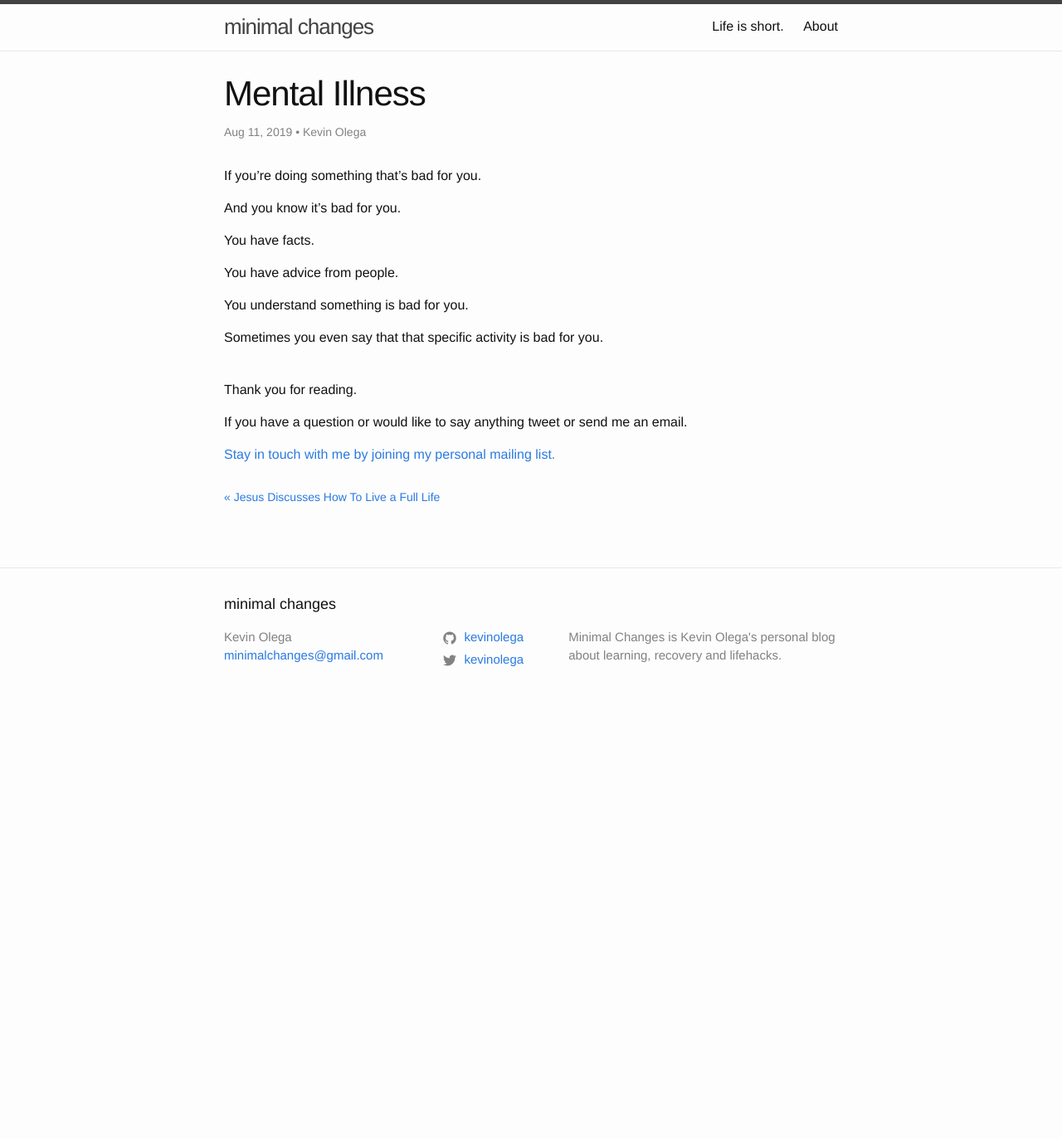
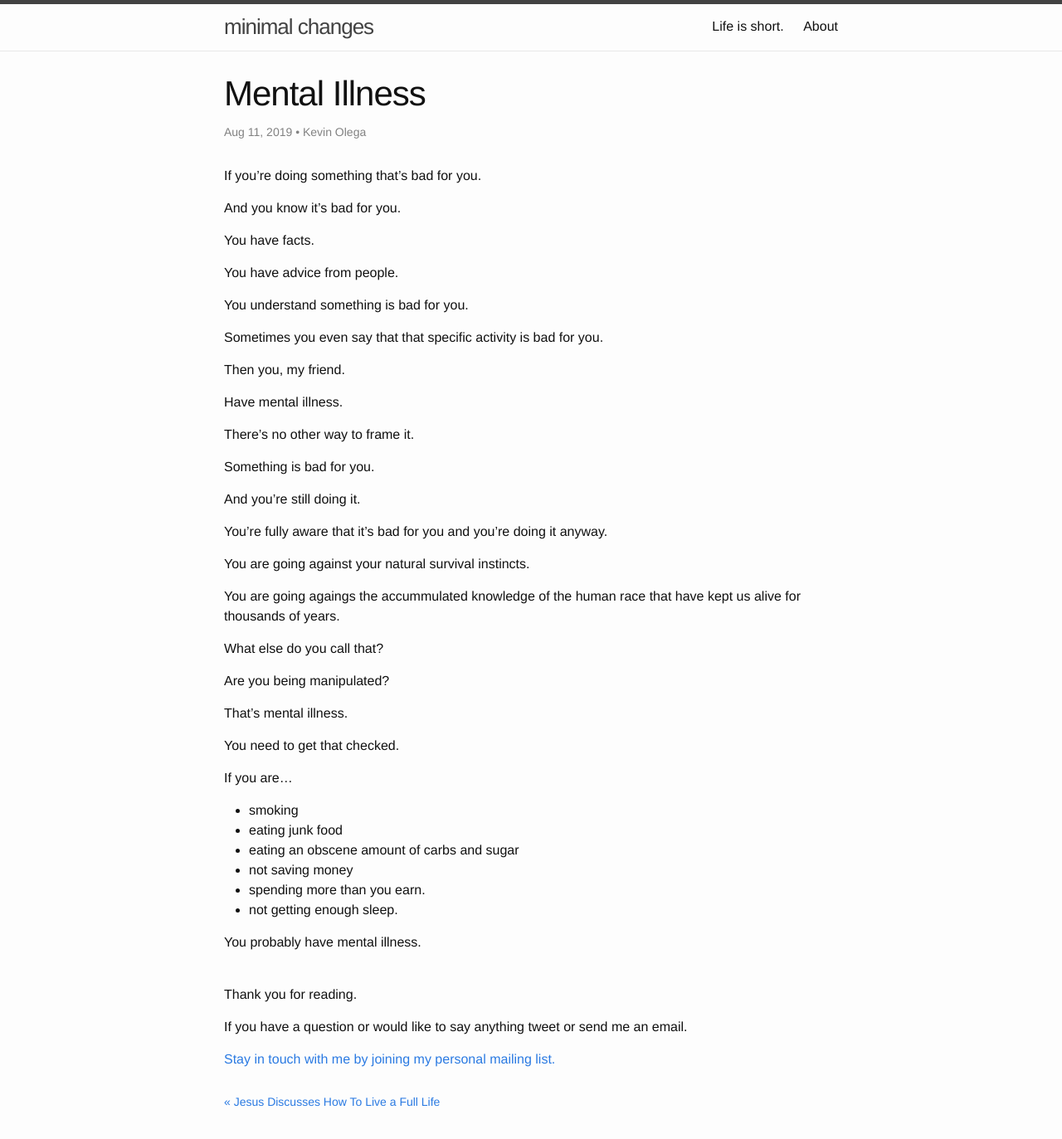
Before and after one commit to kevinolega/minimalchanges, a Jekyll site: the page built from _posts/2019-08-11-mental-illness.md, in a window 1280 px wide and 1400 px high. Shown: the top 1373 px of the window at 83% size. Built offline with Jekyll 4.4.1, drawn with Linux system fonts in a browser that asks for light colours; nearby versions of some CDN libraries; library files that are not in the unit come from our copies.

Commit message:
Update 2019-08-11-mental-illness.md

```diff
--- a/_posts/2019-08-11-mental-illness.md
+++ b/_posts/2019-08-11-mental-illness.md
@@ -6,8 +6,6 @@ Tags: [ uncategorized, blog ]
 permalink: /mental-illness/
 author: Kevin Olega
 ---
-
-
 If you're doing something that's bad for you.
 
 And you know it's bad for you.
@@ -19,3 +17,38 @@ You have advice from people.
 You understand something is bad for you.
 
 Sometimes you even say that that specific activity is bad for you.
+
+Then you, my friend.
+
+Have mental illness.
+
+There's no other way to frame it.
+
+Something is bad for you.
+
+And you're still doing it.
+
+You're fully aware that it's bad for you and you're doing it anyway.
+
+You are going against your natural survival instincts.
+
+You are going agaings the accummulated knowledge of the human race that have kept us alive for thousands of years.
+
+What else do you call that?
+
+Are you being manipulated?
+
+That's mental illness.
+
+You need to get that checked.
+
+If you are...
+
+- smoking
+- eating junk food
+- eating an obscene amount of carbs and sugar
+- not saving money
+- spending more than you earn.
+- not getting enough sleep.
+
+You probably have mental illness.
```
